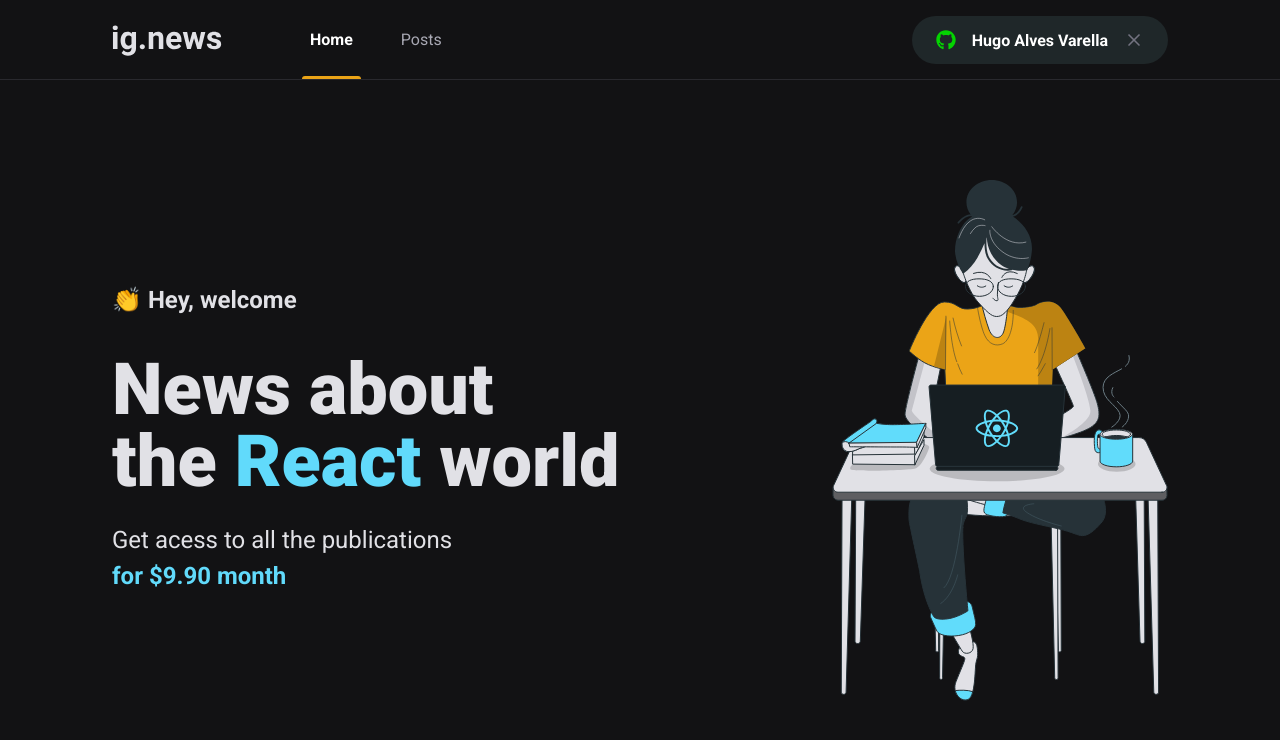
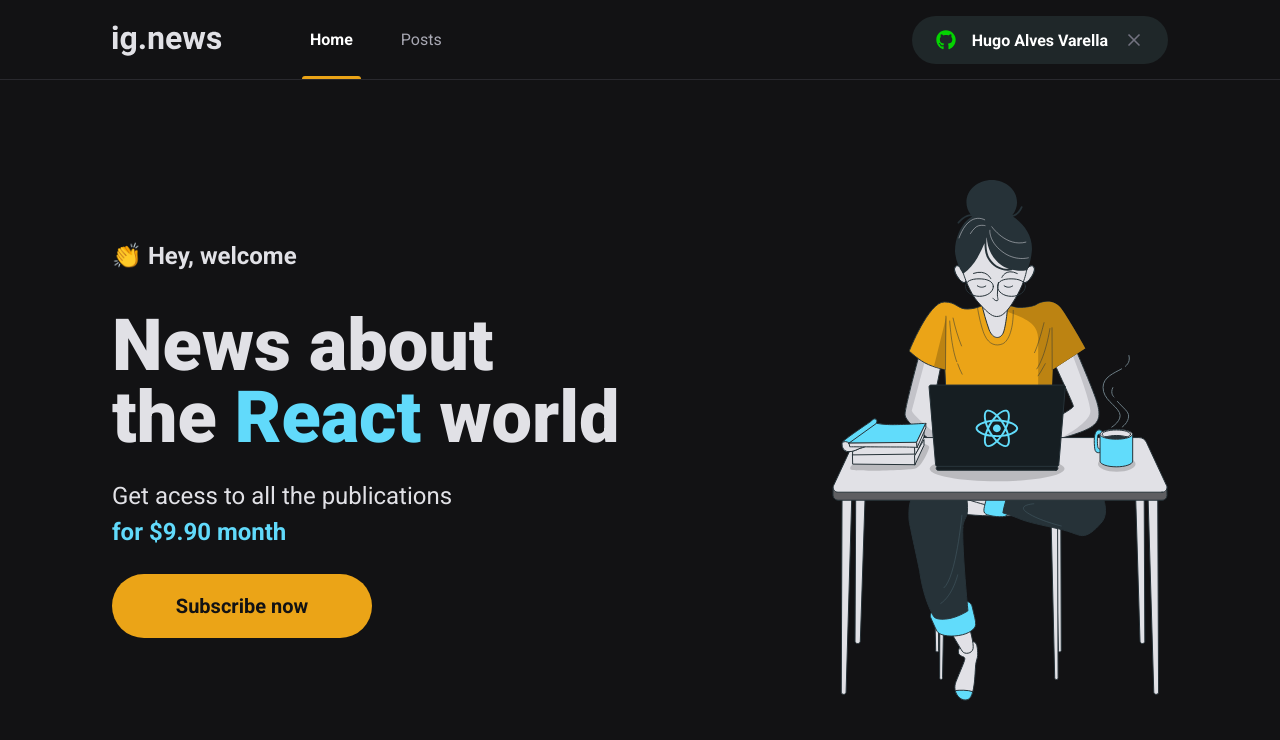
Before and after one commit to Hugovarellaa/ignews, a Next.js app: page / in a window 1280 px wide. Shown: the top 740 px of the page. Built offline with nearby package versions, Linux system fonts and the light colour scheme.

Commit message:
Chapter III
Botão de inscrição SubscribeNow

```diff
--- /dev/null
+++ b/src/components/SubscribeButton/index.tsx
@@ -0,0 +1,9 @@
+import styles from "./styles.module.scss";
+
+export function SubscribeButton() {
+  return (
+    <button type="button" className={styles.subscribeButton}>
+      Subscribe now
+    </button>
+  );
+}
--- /dev/null
+++ b/src/components/SubscribeButton/styles.module.scss
@@ -0,0 +1,20 @@
+.subscribeButton {
+  height: 4rem;
+  width: 260px;
+  border: 0;
+  border-radius: 2rem;
+  background: var(--yellow-500);
+  color: var(--gray-900);
+  font-size: 1.25rem;
+  font-weight: bold;
+
+  display: flex;
+  align-items: center;
+  justify-content: center;
+
+  transition: filter 0.2s;
+
+  &:hover {
+    filter: brightness(0.8);
+  }
+}
--- a/src/pages/home.module.scss
+++ b/src/pages/home.module.scss
@@ -36,4 +36,8 @@
       font-weight: bold;
     }
   }
+
+  button {
+    margin-top: 1.5rem;
+  }
 }
--- a/src/pages/index.tsx
+++ b/src/pages/index.tsx
@@ -1,4 +1,5 @@
 import Head from "next/head";
+import { SubscribeButton } from "../components/SubscribeButton";
 import styles from "./home.module.scss";
 
 export default function Home() {
@@ -19,7 +20,7 @@
             Get acess to all the publications <br />
             <span>for $9.90 month</span>
           </p>
-          {/* Botao */}
+          <SubscribeButton />
         </section>
         <img src="/images/avatar.svg" alt="Girl coding" />
       </main>
```
